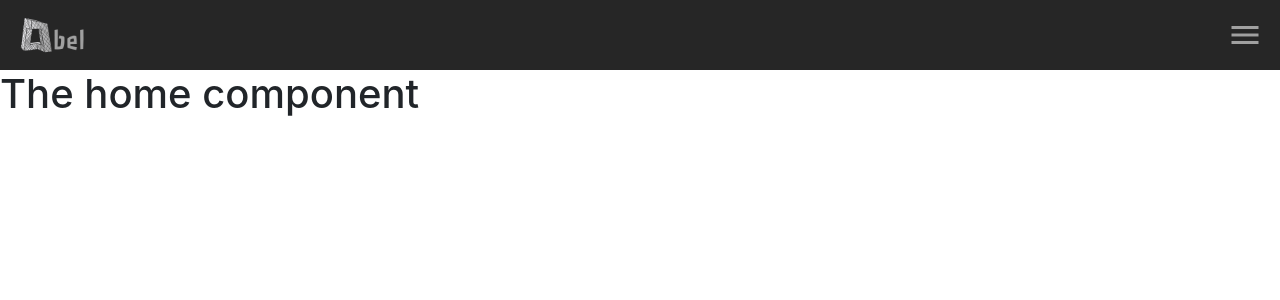
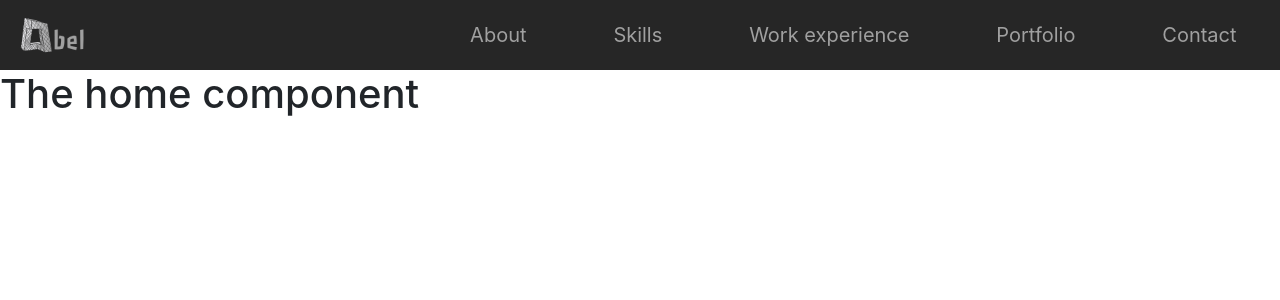
Before and after one commit to abeltoth/portfolio, a Vue app: page / in a window 1280 px wide. Shown: the top 300 px of the page. Built offline with nearby package versions, Linux system fonts and the light colour scheme; a web font is replaced by a local one.

Commit message:
Header desktop mode

```diff
--- a/src/components/Header.vue
+++ b/src/components/Header.vue
@@ -1,18 +1,27 @@
 <template>
   <div class="header">
     <div class="home-link-container">
-      <router-link to="/" class="link-item home-link" active-class="active"><img src="../assets/logo.png" alt="logo"></router-link>
+      <router-link to="/" class="link-item home-link" active-class="active"><img src="../assets/logo.png" alt="logo" @click="isMenuVisible=false"></router-link>
     </div>
-    <div class="menu-icon-container" @click="isMenuVisible = !isMenuVisible">
-      <i class="material-icons menu-icon">menu</i>
-    </div>
-    <transition name="fade">
-      <div v-if="isMenuVisible" class="links">
+    <!-- Desktop menu -->
+      <div v-if="!mobileMode" class="desktop-links">
         <router-link to="/about" class="link-item" active-class="active"><a>About</a></router-link>
         <router-link to="/skills" class="link-item" active-class="active"><a>Skills</a></router-link>
         <router-link to="/work-experience" class="link-item" active-class="active"><a>Work experience</a></router-link>
         <router-link to="/portfolio" class="link-item" active-class="active"><a>Portfolio</a></router-link>
         <router-link to="/contact" class="link-item" active-class="active"><a>Contact</a></router-link>
+      </div>
+    <!-- Mobile menu -->
+      <div v-if="mobileMode" class="menu-icon-container" @click="isMenuVisible = !isMenuVisible">
+        <i class="material-icons menu-icon">menu</i>
+      </div>
+    <transition name="translateY">
+      <div v-if="mobileMode && isMenuVisible" class="mobile-links">
+        <router-link to="/about" class="link-item" active-class="active"><a @click="isMenuVisible=false">About</a></router-link>
+        <router-link to="/skills" class="link-item" active-class="active"><a @click="isMenuVisible=false">Skills</a></router-link>
+        <router-link to="/work-experience" class="link-item" active-class="active"><a @click="isMenuVisible=false">Work experience</a></router-link>
+        <router-link to="/portfolio" class="link-item" active-class="active"><a @click="isMenuVisible=false">Portfolio</a></router-link>
+        <router-link to="/contact" class="link-item" active-class="active"><a @click="isMenuVisible=false">Contact</a></router-link>
       </div>
     </transition>
   </div>
@@ -23,17 +32,34 @@ export default {
   name: "navbar",
   data() {
     return {
-      isMenuVisible: false
+      isMenuVisible: false,
+      mobileMode: false
+    }
+  },
+  created() {
+    window.addEventListener('resize', this.handleResize);
+    this.handleResize();
+  },
+  destroyed() {
+    window.removeEventListener('resize', this.handleResize);
+  },
+  methods: {
+    handleResize() {
+      if (window.innerWidth < 768) {
+        this.mobileMode = true;
+      } else {
+        this.mobileMode = false;
+      }
     }
   }
 };
 </script>
 
 <style>
-  .fade-enter-active, .fade-leave-active {
+  .translateY-enter-active, .translateY-leave-active {
     transition: all 1s ease;
   }
-  .fade-enter, .fade-leave-to /* .fade-leave-active below version 2.1.8 */ {
+  .translateY-enter, .translateY-leave-to {
     transform: translateY(-420px);
   }
 
@@ -42,7 +68,7 @@ export default {
     grid-template-columns: 1fr;
     grid-template-rows: auto;
   }
-  .links {
+  .mobile-links {
     display: grid;
     grid-template-columns: 1fr;
     grid-template-rows: auto;
@@ -51,11 +77,17 @@ export default {
     top: 70px;
     width: 100%;
   }
+  .desktop-links {
+    display: grid;
+    grid-template-columns: repeat(5, auto);
+    grid-template-rows: auto;
+    background-color: #262626;
+  }
   .link-item {
     color: #a0a0a0;
     margin: auto;
     height: 70px;
-    font-size: 22px;
+    font-size: 20px;
     display: grid;
     align-content: center;
   }
@@ -91,4 +123,13 @@ export default {
     float: right;
     margin: 17px;
   }
+
+  @media (min-width: 768px) {
+    .links {
+      grid-template-columns: repeat(5, auto);
+    }
+    .header {
+      grid-template-columns: 1fr 2fr;
+    }
+  }
 </style>
```
